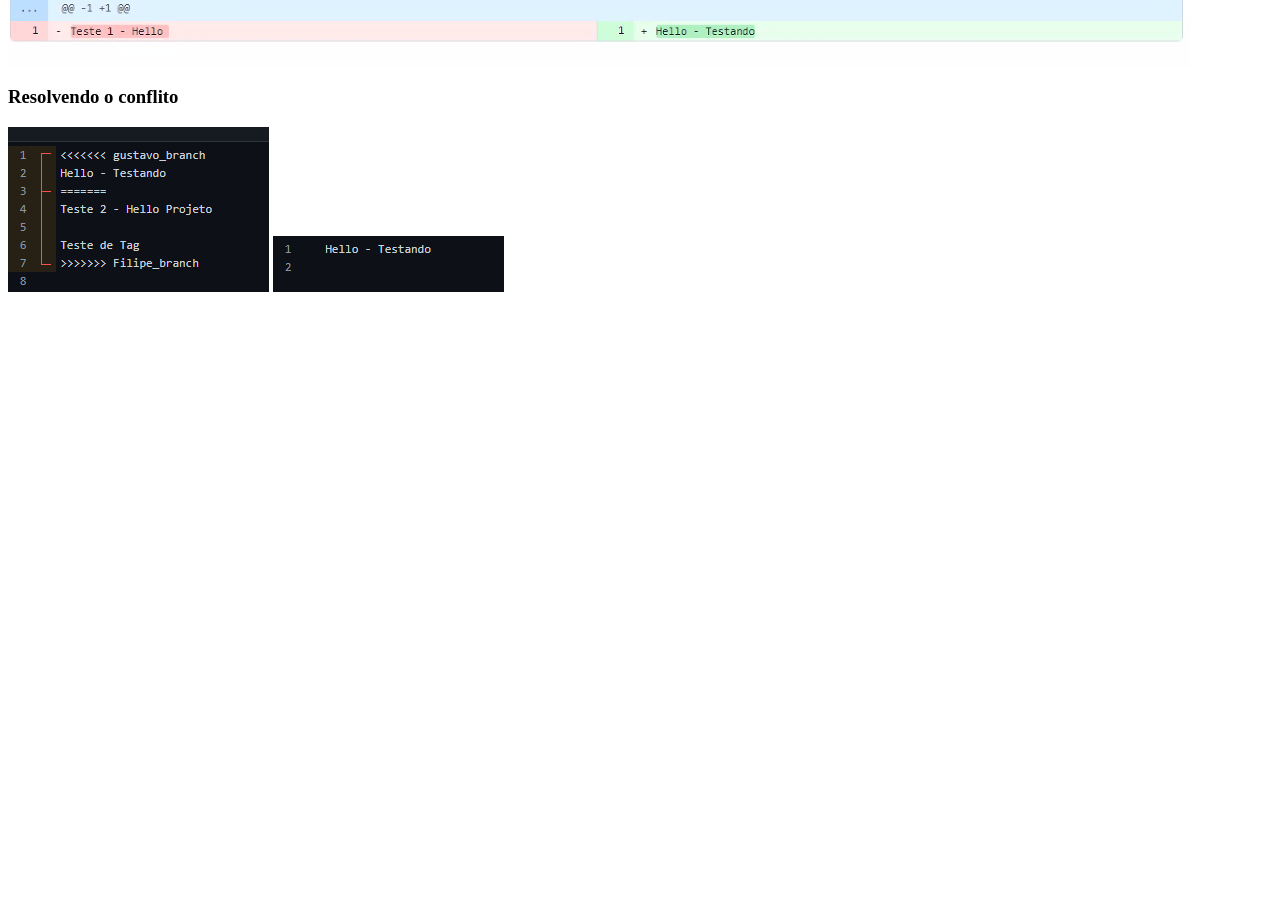
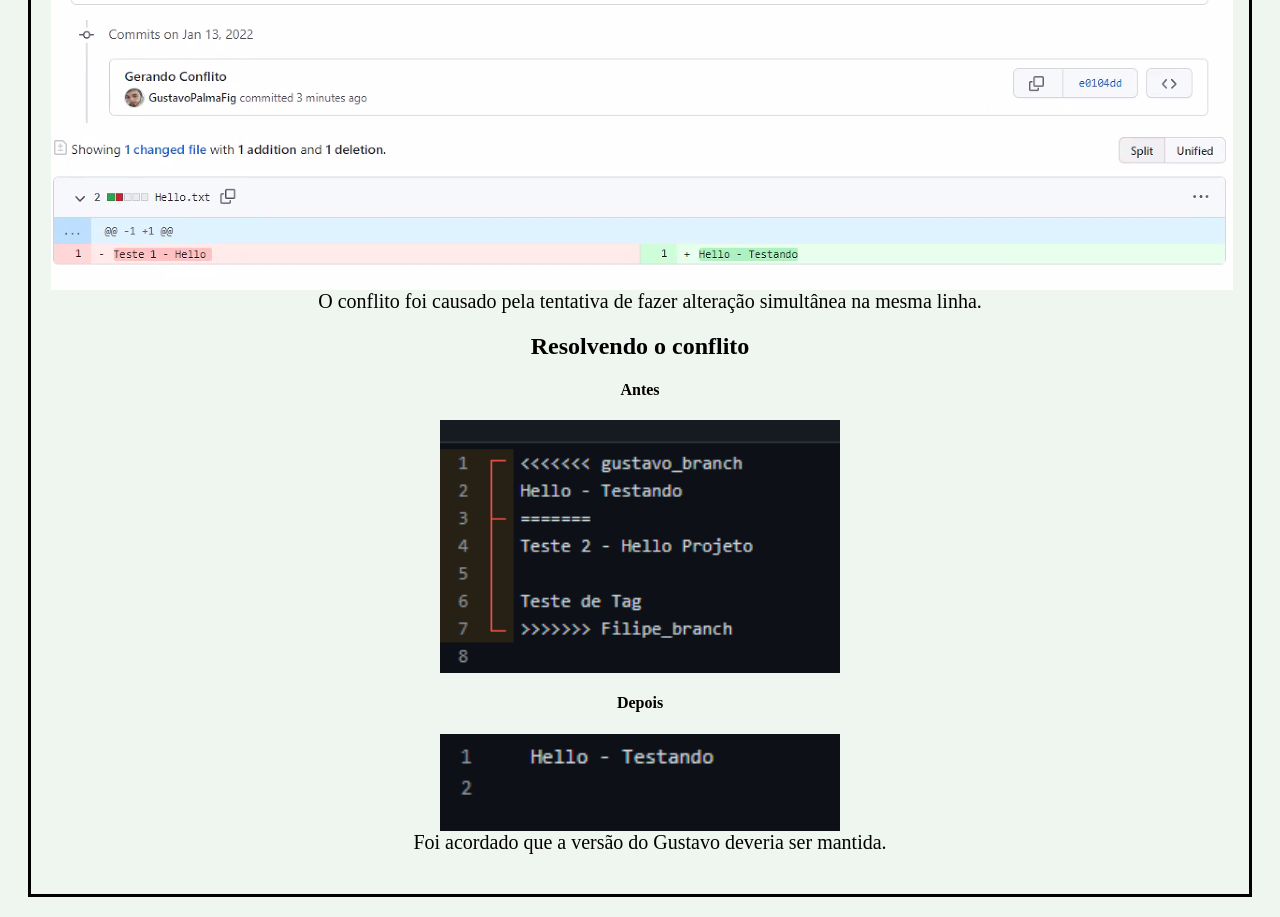
Before and after one commit to GustavoPalmaFig/Projeto-Teste, a plain HTML site: page index.html in a window 1280 px wide. Shown: the part 1380-2297 px from the top of the page. Before the commit the page ends 1684 px from the top, so only its background shows below. Drawn offline with Linux system fonts and the light colour scheme; files whose address does not match are found by name.

Commit message:
Alteração do estilo do index.html

```diff
--- a/index.html
+++ b/index.html
@@ -1,18 +1,40 @@
+<head>
+    <link rel="stylesheet" href="style.css">
+</head>
+
+<body>
+    <div class="setor">
         <h1>Merge x Rebase</h1>
 
         <p>O Merge cria um novo ponto de commit sem reescrever o código. Podendo gerar uma confusão no histórico.
         </p>
 
-<p>    O Rebase reescreve o código criando uma trajetória linear dos commits.</p>
+        <p>O Rebase reescreve o código criando uma trajetória linear dos commits.</p>
+    </div>
 
+    <div class="setor">
         <h1>Exemplo do uso de Tag</h1>
         <img src="C:\Users\Filipe\Desktop\Projeto\Projeto-Teste\imgs-index\tag.png" alt="">
+    </div>
 
+    <div class="setor">
         <h1>Conflitos</h1>
+        <img src="C:\Users\Filipe\Desktop\Projeto\Projeto-Teste\imgs-index\conflito-merge.png" alt="">
+        <p>O conflito foi causado pela tentativa de fazer alteração simultânea na mesma linha.</p>
 
-<img src="C:\Users\Filipe\Desktop\Projeto\Projeto-Teste\imgs-index\conflito-merge.png" alt="">
 
-<h3>Resolvendo o conflito</h3>
+        <h2>Resolvendo o conflito</h2>
 
+        <div class="solucao-conflito">
+            <div>
+                <h4>Antes</h4>
                 <img src="C:\Users\Filipe\Desktop\Projeto\Projeto-Teste\imgs-index\conflito-antes.png" alt="">
-<img src="C:\Users\Filipe\Desktop\Projeto\Projeto-Teste\imgs-index\conflito-depois.png" alt="">
+            </div>
+            <div>
+                <h4>Depois</h4>
+                <img src="C:\Users\Filipe\Desktop\Projeto\Projeto-Teste\imgs-index\conflito-depois.png"alt="">
+            </div>
+            <p>Foi acordado que a versão do Gustavo deveria ser mantida.</p>
+        </div>
+    </div>
+</body>
```
Lines whose indentation alone changed are shown as unchanged.
